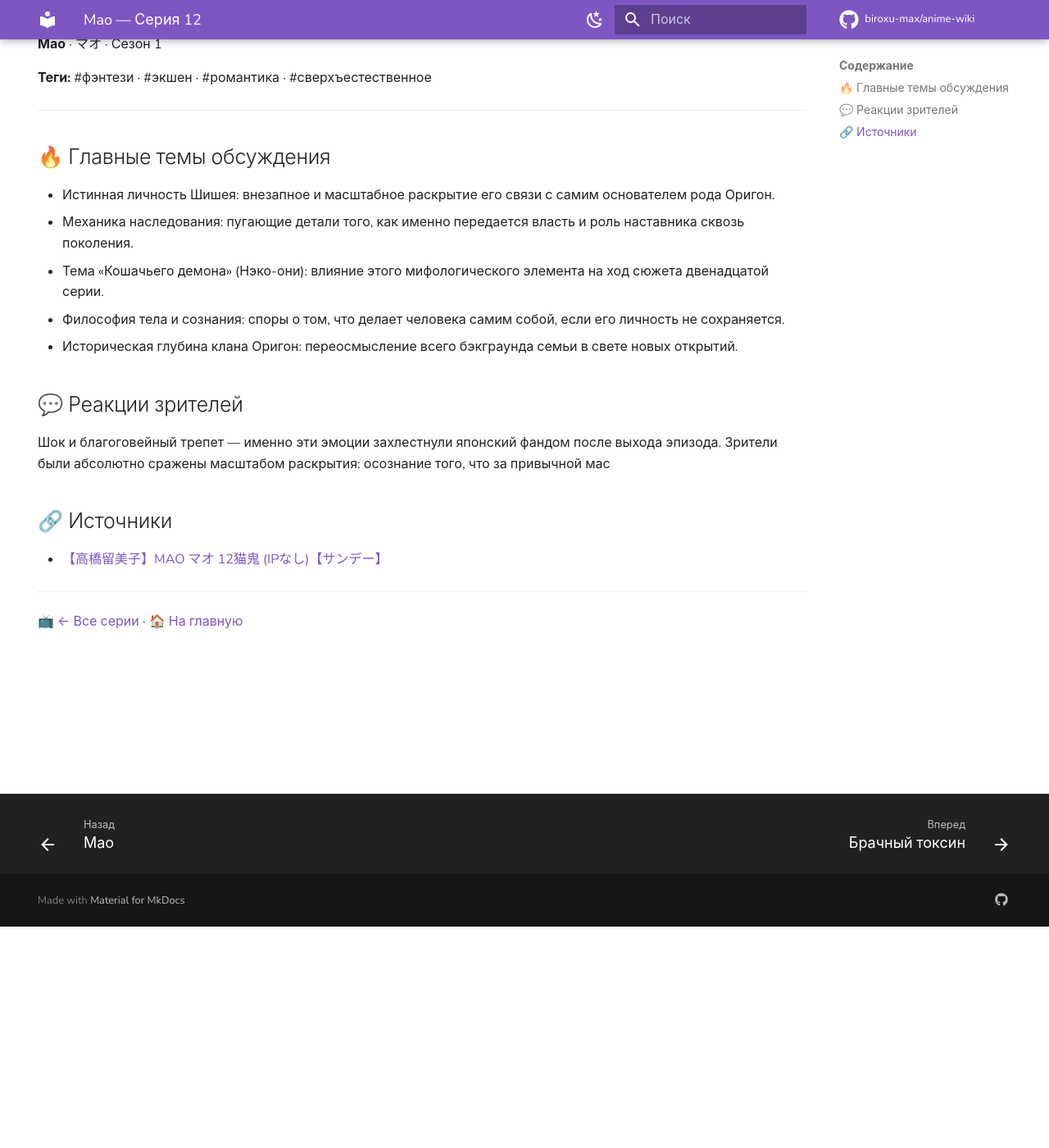
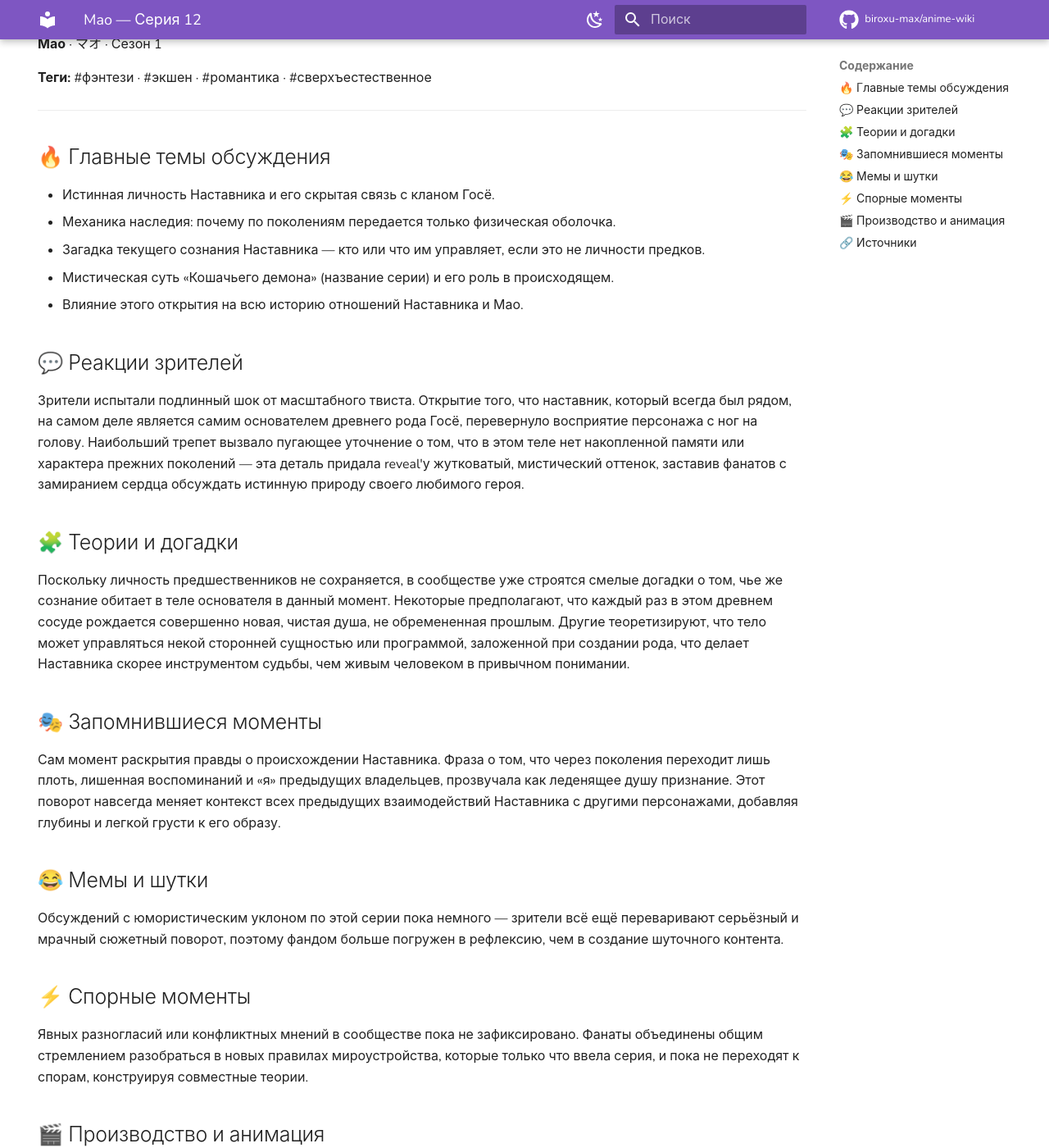
Before and after one commit to biroxu-max/anime-wiki, an MkDocs documentation site: the page built from docs/anime/mao/ep-12.md, in a window 1280 px wide and 1400 px high, scrolled down 270 px. Shown: the whole window at 82% size. Built offline with MkDocs 1.6.1 and Material for MkDocs 9.7.7, drawn with Linux system fonts in a browser that asks for light colours; comment, search, counter and statistics services are not loaded; some of the changed text lies outside the part shown; grey boxes are pictures that could not be loaded.

Commit message:
chore(wiki): +mao ep12

```diff
--- a/docs/anime/mao/ep-12.md
+++ b/docs/anime/mao/ep-12.md
@@ -19,14 +19,29 @@ hide:
 ---
 
 ## 🔥 Главные темы обсуждения
-- Истинная личность Шишея: внезапное и масштабное раскрытие его связи с самим основателем рода Оригон.
-- Механика наследования: пугающие детали того, как именно передается власть и роль наставника сквозь поколения.
-- Тема «Кошачьего демона» (Нэко-они): влияние этого мифологического элемента на ход сюжета двенадцатой серии.
-- Философия тела и сознания: споры о том, что делает человека самим собой, если его личность не сохраняется.
-- Историческая глубина клана Оригон: переосмысление всего бэкграунда семьи в свете новых открытий.
+- Истинная личность Наставника и его скрытая связь с кланом Госё.
+- Механика наследия: почему по поколениям передается только физическая оболочка.
+- Загадка текущего сознания Наставника — кто или что им управляет, если это не личности предков.
+- Мистическая суть «Кошачьего демона» (название серии) и его роль в происходящем.
+- Влияние этого открытия на всю историю отношений Наставника и Мао.
 
 ## 💬 Реакции зрителей
-Шок и благоговейный трепет — именно эти эмоции захлестнули японский фандом после выхода эпизода. Зрители были абсолютно сражены масштабом раскрытия: осознание того, что за привычной мас
+Зрители испытали подлинный шок от масштабного твиста. Открытие того, что наставник, который всегда был рядом, на самом деле является самим основателем древнего рода Госё, перевернуло восприятие персонажа с ног на голову. Наибольший трепет вызвало пугающее уточнение о том, что в этом теле нет накопленной памяти или характера прежних поколений — эта деталь придала reveal'у жутковатый, мистический оттенок, заставив фанатов с замиранием сердца обсуждать истинную природу своего любимого героя.
+
+## 🧩 Теории и догадки
+Поскольку личность предшественников не сохраняется, в сообществе уже строятся смелые догадки о том, чье же сознание обитает в теле основателя в данный момент. Некоторые предполагают, что каждый раз в этом древнем сосуде рождается совершенно новая, чистая душа, не обремененная прошлым. Другие теоретизируют, что тело может управляться некой сторонней сущностью или программой, заложенной при создании рода, что делает Наставника скорее инструментом судьбы, чем живым человеком в привычном понимании.
+
+## 🎭 Запомнившиеся моменты
+Сам момент раскрытия правды о происхождении Наставника. Фраза о том, что через поколения переходит лишь плоть, лишенная воспоминаний и «я» предыдущих владельцев, прозвучала как леденящее душу признание. Этот поворот навсегда меняет контекст всех предыдущих взаимодействий Наставника с другими персонажами, добавляя глубины и легкой грусти к его образу.
+
+## 😂 Мемы и шутки
+Обсуждений с юмористическим уклоном по этой серии пока немного — зрители всё ещё переваривают серьёзный и мрачный сюжетный поворот, поэтому фандом больше погружен в рефлексию, чем в создание шуточного контента.
+
+## ⚡ Спорные моменты
+Явных разногласий или конфликтных мнений в сообществе пока не зафиксировано. Фанаты объединены общим стремлением разобраться в новых правилах мироустройства, которые только что ввела серия, и пока не переходят к спорам, конструируя совместные теории.
+
+## 🎬 Производство и анимация
+Технические детали производства, работа конкретных аниматоров или особенности саундтрека в текущих обсуждениях пока не затрагивались — всё безраздельное внимание зрителей было приковано к сюжетному шоку и новымCanonical фактам лора.
 
 ## 🔗 Источники
 
```
Also changed, not shown: docs/anime/mao/index.md (+1 -1 lines).
